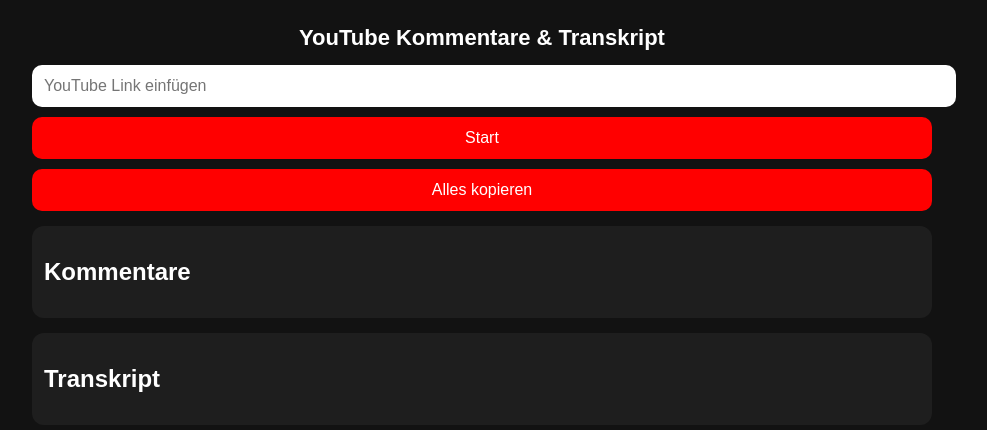
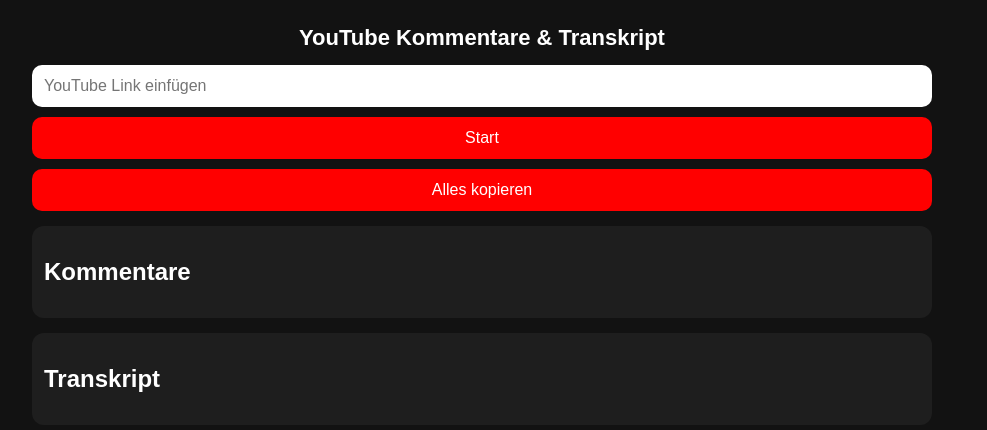
Before and after one commit to Mantikor126/yt-tool, a website: page public/index.html in a window 1280 px wide. Shown: the whole page, without its empty margins (158-1145 px from the left). Drawn offline with Linux system fonts and the light colour scheme.

Commit message:
Update index.html

```diff
--- a/public/index.html
+++ b/public/index.html
@@ -2,15 +2,20 @@
 <html lang="de">
 <head>
   <meta charset="UTF-8">
+  <meta name="viewport" content="width=device-width, initial-scale=1.0">
   <title>YouTube Tool</title>
 
 <style>
+  * {
+  box-sizing: border-box;
+}
 body {
   font-family: Arial, sans-serif;
   background: #121212;
   color: #fff;
   margin: 0;
   padding: 10px;
+  overflow-x: hidden;
 }
 
 h1 {
@@ -33,6 +38,7 @@
 
 input {
   width: 100%;
+  max-width: 100%;
   padding: 12px;
   border-radius: 10px;
   border: none;
```
